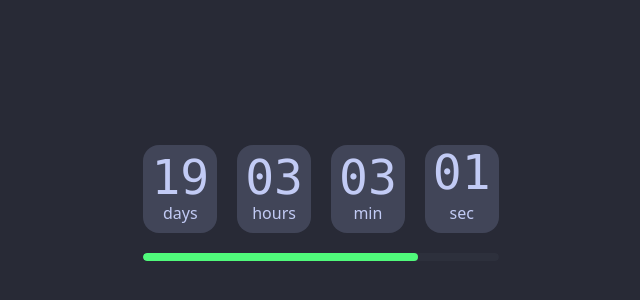
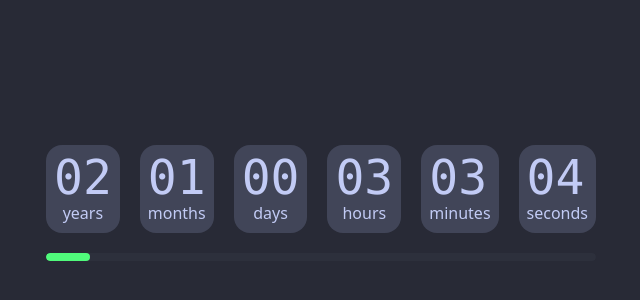
Before and after one commit to imfulee/countdown-website, a Svelte app: page / in a window 1280 px wide. Shown: the part 194-494 px from the top of the page, without its empty margins (319-959 px from the left). Built offline with nearby package versions, Linux system fonts and the light colour scheme.

Commit message:
refactor: split timer into components

```diff
--- a/src/App.svelte
+++ b/src/App.svelte
@@ -1,42 +1,24 @@
-<script>
+<script lang="ts">
   import { DateTime } from "luxon";
+  import BoxTimeUnit from "./components/BoxTimeUnit.svelte";
 
-  let now = DateTime.now().setZone("Asia/Taipei");
-  const final = DateTime.fromISO("2022-12-12T20:05:00+08:00").setZone(
-    "Asia/Taipei"
-  );
-  const started = DateTime.fromISO("2022-09-19T07:00:00+08:00").setZone(
-    "Asia/Taipei"
-  );
-  const startToFinal = final.diff(started, [
-    "days",
-    "hours",
-    "minutes",
-    "seconds",
-  ]);
+  const timezone = "Asia/Taipei";
 
-  setInterval(() => (now = DateTime.now().setZone("Asia/Taipei")), 1000);
+  let now = DateTime.now().setZone(timezone);
+  const final = DateTime.fromISO("2024-12-12T20:05:00+08:00").setZone(timezone);
+  const start = DateTime.fromISO("2022-09-19T07:00:00+08:00").setZone(timezone);
 
-  const minutesMultiplier = 60;
-  const hoursMultiplier = minutesMultiplier * 60;
-  const daysMultiplier = hoursMultiplier * 24;
+  setInterval(() => (now = DateTime.now().setZone(timezone)), 1000);
 
-  $: nowToFinal = final
-    .diff(now, ["days", "hours", "minutes", "seconds"])
-    .toObject();
-  $: startToNow = now
-    .diff(started, ["days", "hours", "minutes", "seconds"])
+  $: startToFinal = final.diff(start);
+  $: startToNow = now.diff(start);
+  $: nowToFinal = final.diff(now);
+
+  $: nowToFinalObj = nowToFinal
+    .shiftTo("years", "months", "days", "hours", "minutes", "seconds")
     .toObject();
   $: progressPercentage =
-    ((startToNow.days * daysMultiplier +
-      startToNow.hours * hoursMultiplier +
-      startToNow.minutes * minutesMultiplier +
-      startToNow.seconds) /
-      (startToFinal.days * daysMultiplier +
-        startToFinal.hours * hoursMultiplier +
-        startToFinal.minutes * minutesMultiplier +
-        startToFinal.seconds)) *
-    100;
+    now < final ? (startToNow.toMillis() / startToFinal.toMillis()) * 100 : 100;
 </script>
 
 <main>
@@ -44,38 +26,15 @@
     {#if progressPercentage !== 100}
       <div class="text-center">
         <div class="grid grid-flow-col gap-5 text-center auto-cols-max">
-          <div
-            class="flex flex-col p-2 bg-neutral rounded-box text-neutral-content"
-          >
-            <span class="countdown font-mono text-5xl">
-              <span style="--value:{nowToFinal.days};" />
-            </span>
-            days
-          </div>
-          <div
-            class="flex flex-col p-2 bg-neutral rounded-box text-neutral-content"
-          >
-            <span class="countdown font-mono text-5xl">
-              <span style="--value:{nowToFinal.hours};" />
-            </span>
-            hours
-          </div>
-          <div
-            class="flex flex-col p-2 bg-neutral rounded-box text-neutral-content"
-          >
-            <span class="countdown font-mono text-5xl">
-              <span style="--value:{nowToFinal.minutes};" />
-            </span>
-            min
-          </div>
-          <div
-            class="flex flex-col p-2 bg-neutral rounded-box text-neutral-content"
-          >
-            <span class="countdown font-mono text-5xl">
-              <span style="--value:{parseInt(nowToFinal.seconds)};" />
-            </span>
-            sec
-          </div>
+          <BoxTimeUnit timeValue={nowToFinalObj.years} timeUnit={"years"} />
+          <BoxTimeUnit timeValue={nowToFinalObj.months} timeUnit={"months"} />
+          <BoxTimeUnit timeValue={nowToFinalObj.days} timeUnit={"days"} />
+          <BoxTimeUnit timeValue={nowToFinalObj.hours} timeUnit={"hours"} />
+          <BoxTimeUnit timeValue={nowToFinalObj.minutes} timeUnit={"minutes"} />
+          <BoxTimeUnit
+            timeValue={Math.ceil(nowToFinalObj.seconds)}
+            timeUnit={"seconds"}
+          />
         </div>
         <progress
           class="progress progress-success w-100 mt-5"
@@ -87,14 +46,14 @@
       <!-- The button to open modal -->
       <label for="my-modal-4" class="btn btn-wide btn-lg">Useless button</label>
 
-      <!-- Put this part before </body> tag -->
       <input type="checkbox" id="my-modal-4" class="modal-toggle" />
       <label for="my-modal-4" class="modal cursor-pointer">
         <label class="modal-box relative" for="">
-          <h3 class="text-lg font-bold">
-            ... but you still clicked it
-          </h3>
-          <img alt="welcome home gif" src="https://media.giphy.com/media/3o7aDgf134NzaaHI8o/giphy.gif" />
+          <h3 class="text-lg font-bold">... but you still clicked it</h3>
+          <img
+            alt="welcome home gif"
+            src="https://media.giphy.com/media/3o7aDgf134NzaaHI8o/giphy.gif"
+          />
         </label>
       </label>
     {/if}
--- /dev/null
+++ b/src/components/BoxTimeUnit.svelte
@@ -0,0 +1,11 @@
+<script lang="ts">
+  export let timeValue = 0;
+  export let timeUnit = "";
+</script>
+
+<div class="flex flex-col p-2 bg-neutral rounded-box text-neutral-content">
+  <span class="countdown font-mono text-5xl">
+    <span style="--value:{timeValue};" />
+  </span>
+  {timeUnit}
+</div>
```
